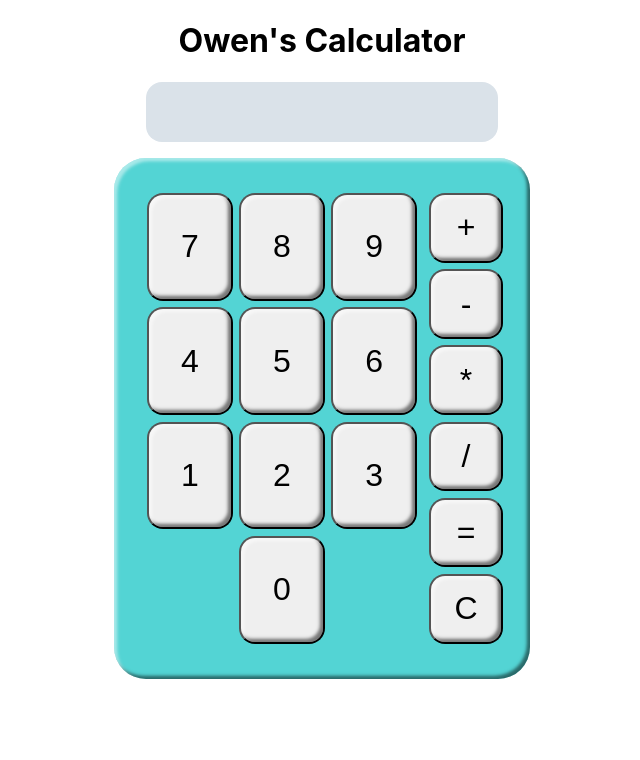
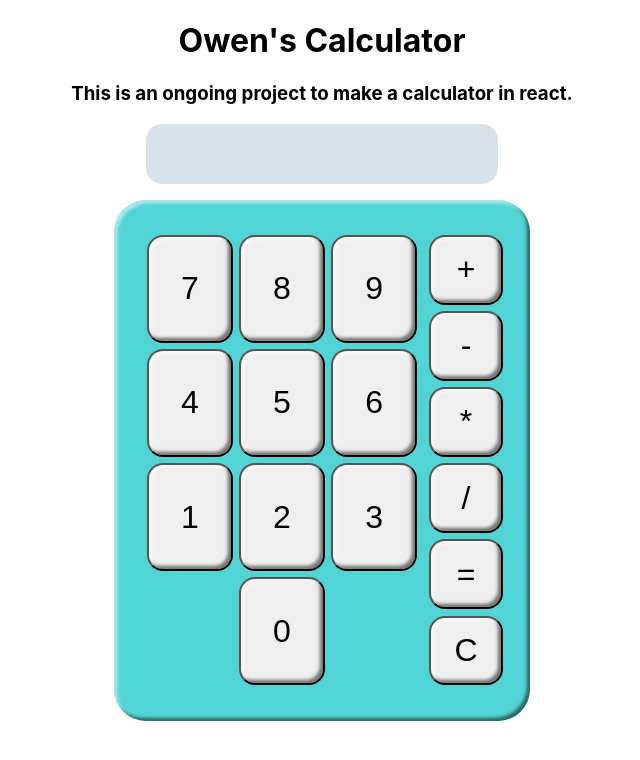
Before and after one commit to OwenPortfolio/react-calculator, a React (Create React App) app: page / in a window 1280 px wide. Shown: the top 760 px of the page, without its empty margins (318-958 px from the left). Built offline with nearby package versions, Linux system fonts and the light colour scheme.

Commit message:
add basic styling and readme

```diff
--- a/src/components/Header.jsx
+++ b/src/components/Header.jsx
@@ -2,6 +2,7 @@ const Header = () => {
     return (
         <>
         <h1>Owen's Calculator</h1>
+        <h3>This is an ongoing project to make a calculator in react.</h3>
         </>
     )
 }
--- a/src/index.css
+++ b/src/index.css
@@ -12,6 +12,10 @@ code {
     monospace;
 }
 
+h3{
+  margin-left: 2rem;
+  margin-right: 2rem;
+}
 #pageContainer{
   box-shadow: inset 0.2em 0.2em 0.2em 0 rgba(255,255,255,0.5), inset -0.2em -0.2em 0.2em 0 rgba(0,0,0,0.5);
   background-color: rgb(83, 212, 212);
```
Also changed, not shown: 1 other file (tests, documents, lock files or other folders).
